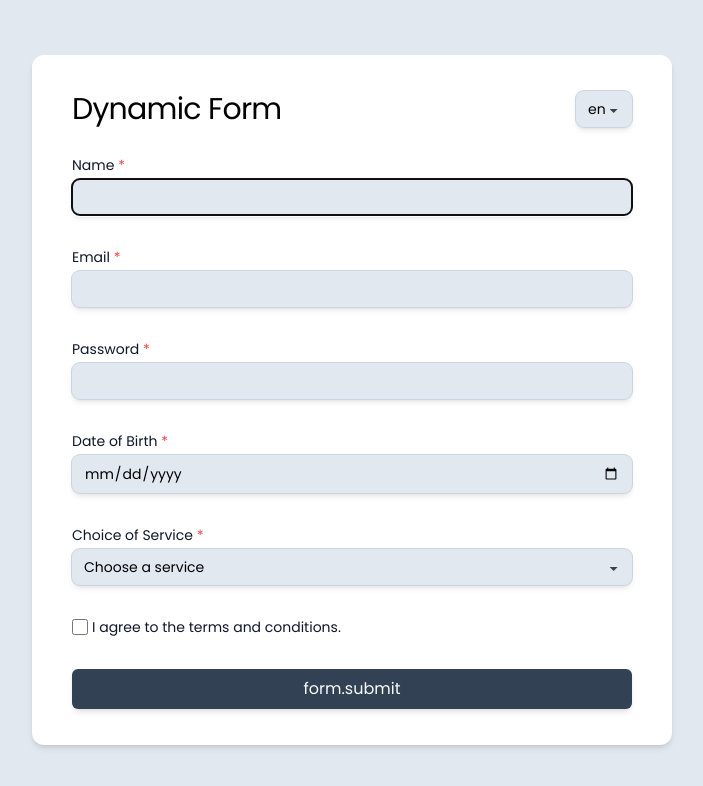
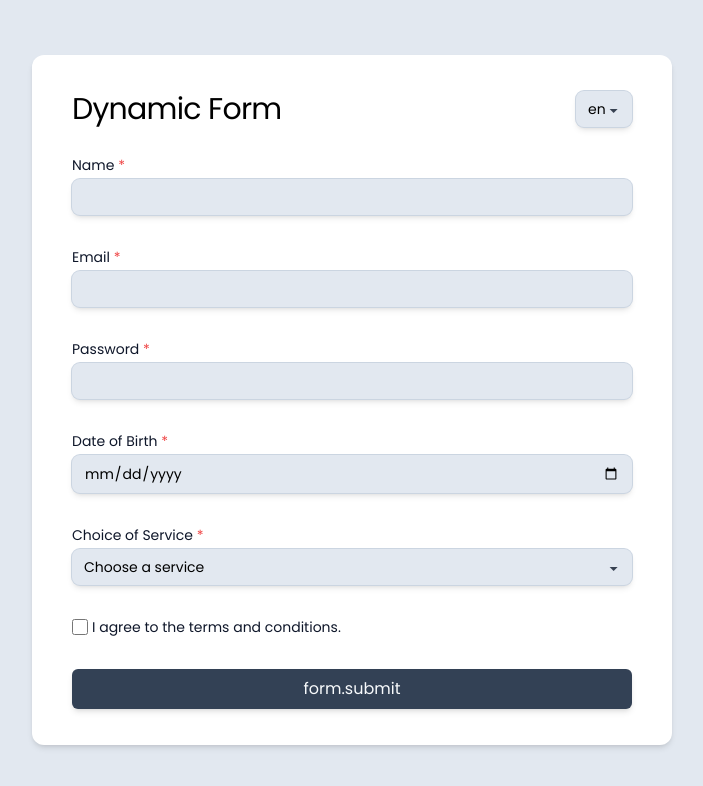
Before and after one commit to greengem/vue-form-whg, a Vue app: page / in a window 1280 px wide. Shown: the top 786 px of the page, without its empty margins (288-991 px from the left). Built offline with nearby package versions, Linux system fonts and the light colour scheme; some icons are missing.

Commit message:
refactor: Add appearance-none class to FormInput component to fix safari ios shrinking bug

```diff
--- a/src/components/form/FormComponent.vue
+++ b/src/components/form/FormComponent.vue
@@ -17,7 +17,6 @@ const { form, errors, isSuccess, handleSubmit, validateField } = useForm()
       v-model="form.name"
       :error="errors.name ? 'errors.name' : undefined"
       required
-      autofocus
       @blur="validateField"
     />
 
--- a/src/components/form/fields/FormInput.vue
+++ b/src/components/form/fields/FormInput.vue
@@ -44,7 +44,7 @@ const { t } = useI18n()
 
 // Defining a class string for the input element
 const inputClass =
-  'text-sm w-full px-3 py-2 rounded-lg bg-slate-200 dark:bg-slate-800 dark:text-slate-100 shadow-md ring-1 ring-slate-300 dark:ring-slate-700'
+  'text-sm w-full px-3 py-2 rounded-lg bg-slate-200 dark:bg-slate-800 dark:text-slate-100 shadow-md ring-1 ring-slate-300 dark:ring-slate-700  appearance-none'
 
 // Creating a computed property for the error message, translating it if an error exists
 const computedError = computed(() => (props.error ? t(props.error) : null))
```
